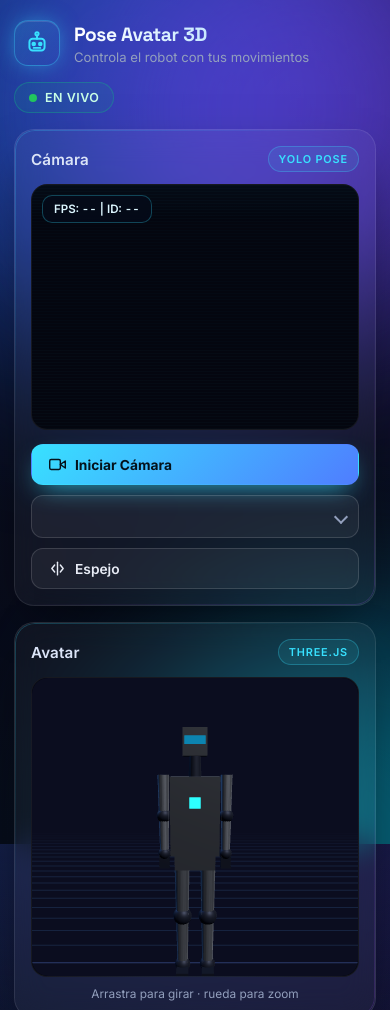
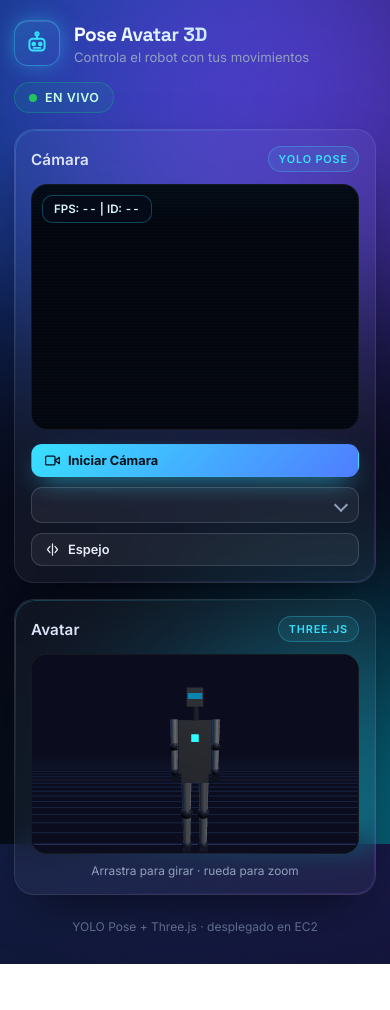
Before and after one commit to DAVIDCHIAC/Pose-Avatar-Robot, a plain HTML site: page static/index.html in a window 390 px wide. Shown: the top 1010 px of the page. After the commit the page ends 964 px from the top, so only its background shows below. Drawn offline with nearby package versions, Linux system fonts and the light colour scheme.

Commit message:
UI: botones y escena 3D mas compactos

```diff
--- a/static/css/style.css
+++ b/static/css/style.css
@@ -103,13 +103,13 @@ body{
 
 .controls{display:flex;gap:10px;flex-wrap:wrap;align-items:stretch;margin-top:14px}
 .btn{
-  display:inline-flex;align-items:center;gap:9px;
-  font-family:inherit;font-size:.86rem;font-weight:600;cursor:pointer;
-  padding:11px 17px;border-radius:12px;border:1px solid transparent;
+  display:inline-flex;align-items:center;gap:8px;
+  font-family:inherit;font-size:.8rem;font-weight:600;cursor:pointer;
+  padding:8px 13px;border-radius:11px;border:1px solid transparent;
   color:var(--txt);background:rgba(255,255,255,.06);
   transition:transform .15s ease,box-shadow .2s ease,background .2s ease,opacity .2s;
 }
-.btn svg{width:17px;height:17px;flex:0 0 auto}
+.btn svg{width:15px;height:15px;flex:0 0 auto}
 .btn:hover{transform:translateY(-1px)}
 .btn:active{transform:translateY(0)}
 .btn.primary{
@@ -129,14 +129,14 @@ body{
   transform:rotate(45deg);pointer-events:none;
 }
 #camSelect{
-  appearance:none;-webkit-appearance:none;font-family:inherit;font-size:.86rem;font-weight:500;
+  appearance:none;-webkit-appearance:none;font-family:inherit;font-size:.8rem;font-weight:500;
   color:var(--txt);background:rgba(255,255,255,.05);border:1px solid rgba(255,255,255,.14);
-  padding:11px 34px 11px 15px;border-radius:12px;cursor:pointer;max-width:210px;
+  padding:8px 32px 8px 13px;border-radius:11px;cursor:pointer;max-width:190px;
 }
 #camSelect:focus,.btn:focus-visible{outline:2px solid var(--accent);outline-offset:2px}
 
 #scene{
-  width:100%;height:440px;border-radius:16px;overflow:hidden;
+  width:100%;height:280px;border-radius:16px;overflow:hidden;
   background:radial-gradient(circle at 50% 30%,#101a3a,#05070f 70%);
   border:1px solid rgba(255,255,255,.07);
 }
@@ -148,11 +148,11 @@ body{
 @media (max-width:900px){
   .layout{grid-template-columns:1fr;gap:16px;padding:12px 14px 24px}
   .topbar{padding:20px 14px 4px}
-  #scene{height:340px}
+  #scene{height:240px}
   .brand-text h1{font-size:1.2rem}
 }
 @media (max-width:520px){
   .controls{flex-direction:column}
   .btn,.select-wrap,#camSelect{width:100%;max-width:none}
-  #scene{height:300px}
+  #scene{height:200px}
 }
```
